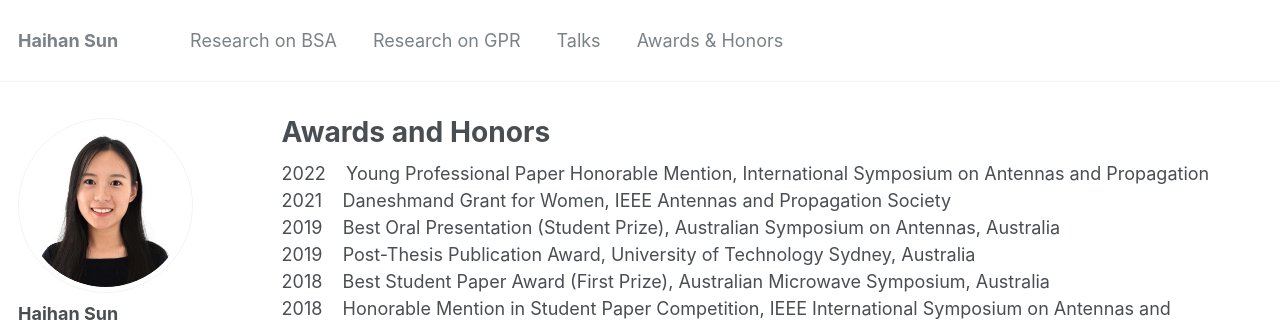
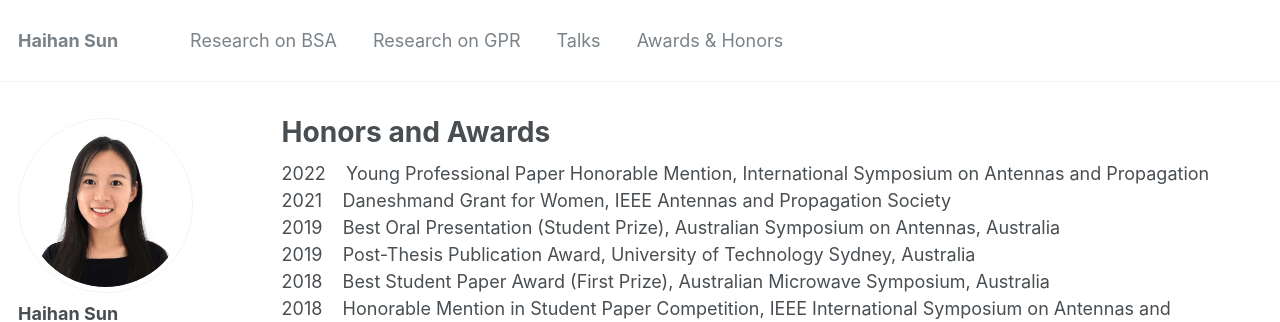
Before and after one commit to Haihan-Sun/Haihan-Sun.github.io, a Jekyll site: the page built from _pages/awards.html, in a window 1280 px wide. Shown: the top 322 px of the page. Built offline with Jekyll 4.4.1, drawn with Linux system fonts in a browser that asks for light colours.

```diff
--- a/_pages/awards.html
+++ b/_pages/awards.html
@@ -1,6 +1,6 @@
 ---
 layout: archive
-title: "Awards and Honors"
+title: "Honors and Awards"
 permalink: /awards/
 author_profile: true
 ---
```
